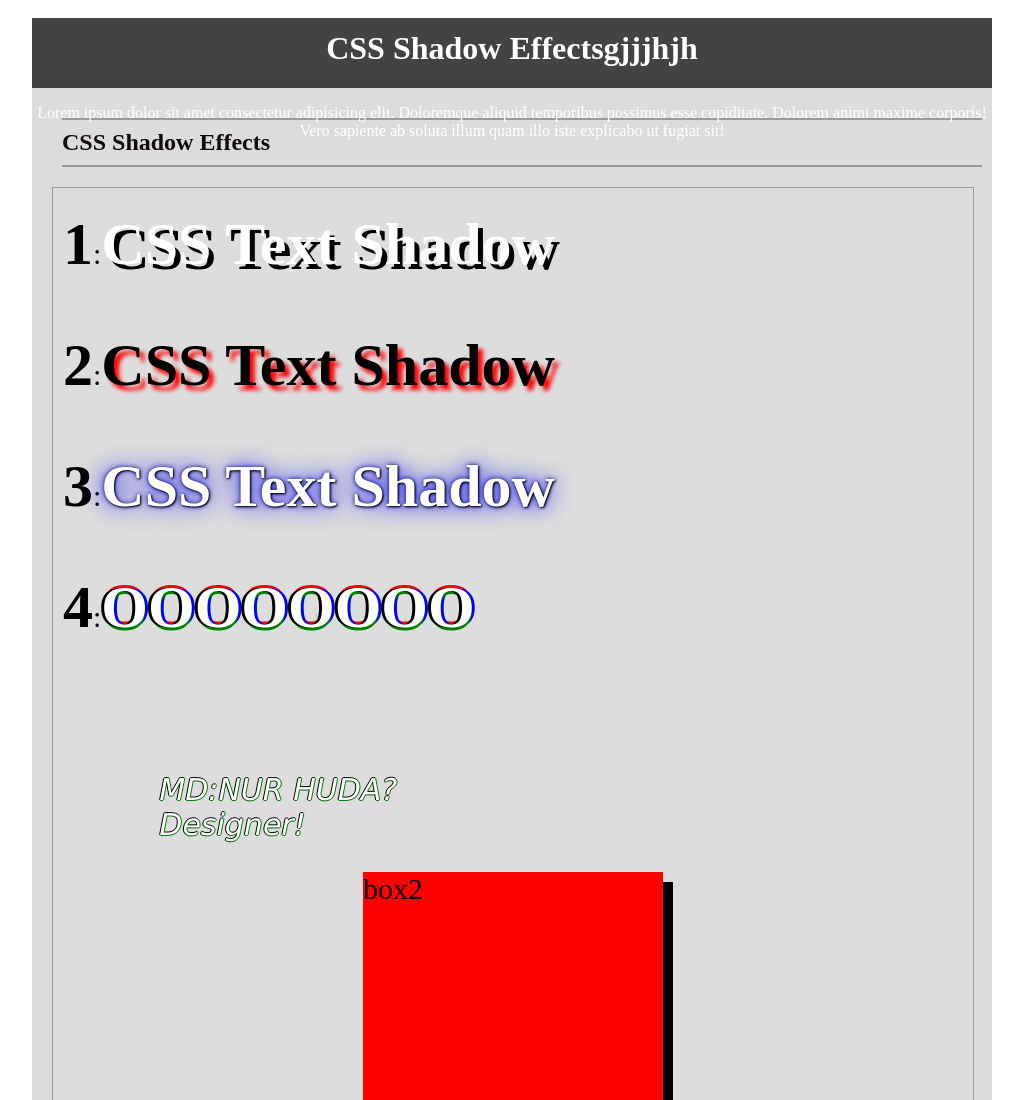
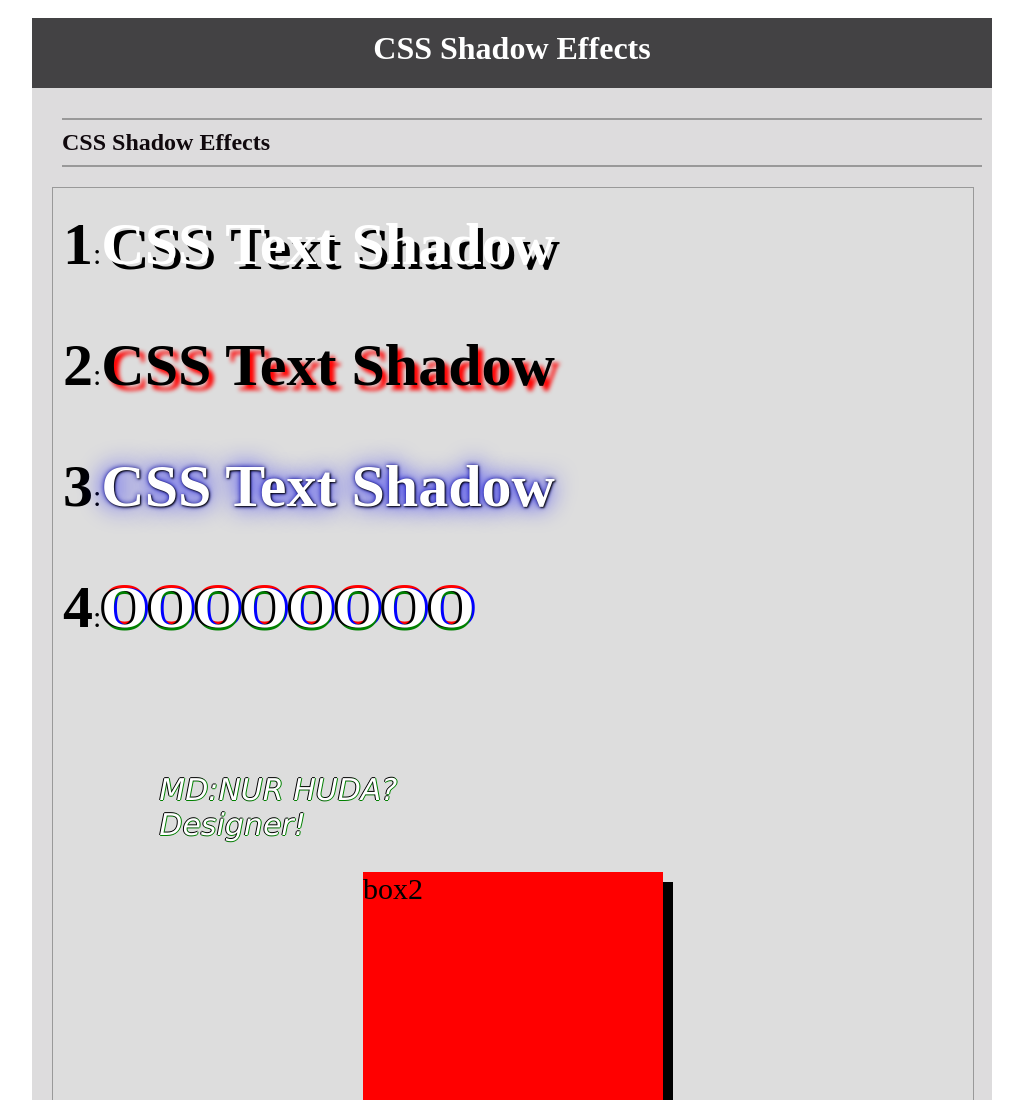
Before and after one commit to freelancerashiq/animation, a plain HTML site: page index.html in a window 1280 px wide. Shown: the top 1100 px of the page, without its empty margins (128-1151 px from the left). Drawn offline with nearby package versions, Linux system fonts and the light colour scheme.

Commit message:
no change

```diff
--- a/index.html
+++ b/index.html
@@ -9,8 +9,8 @@
 <body>
 <div class="container">
 <header>
-	<h1> CSS Shadow Effectsgjjjhjh </h1>
-	<p>Lorem ipsum dolor sit amet consectetur adipisicing elit. Doloremque aliquid temporibus possimus esse cupiditate. Dolorem animi maxime corporis! Vero sapiente ab soluta illum quam illo iste explicabo ut fugiat sit!</p>
+	<h1> CSS Shadow Effects </h1>
+
 </header>
 	<div class="main">
 		<h2> CSS Shadow Effects</h2>
```
